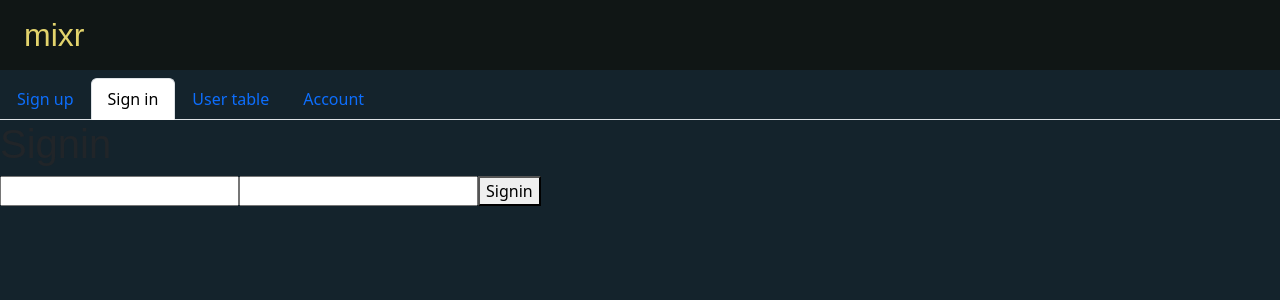
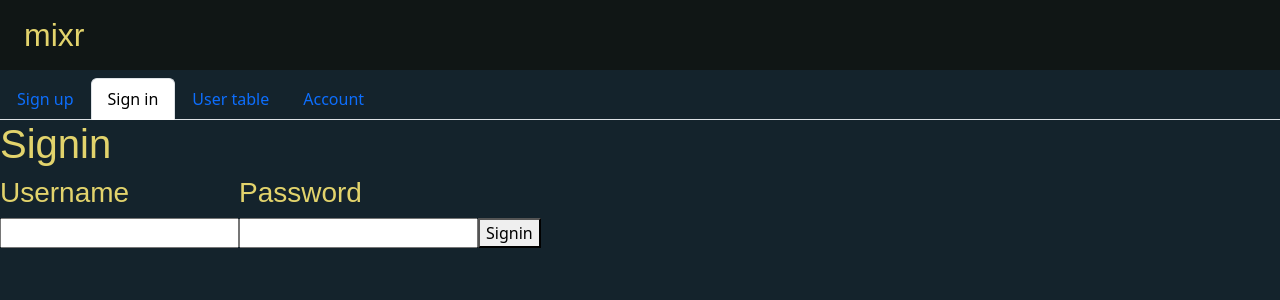
Before and after one commit to BalinVanessa/group-project-web-app, a React (Create React App) app: page /#/signin in a window 1280 px wide. Shown: the top 300 px of the page. Built offline with nearby package versions, Linux system fonts and the light colour scheme; no server answers; some icons are missing; a web font is replaced by a local one.

Commit message:
add input labels

```diff
--- a/src/Mixr/index.js
+++ b/src/Mixr/index.js
@@ -24,6 +24,8 @@ function Mixr() {
                 <Route path="/Home" element={<Home />} />
                 <Route path="/Home/:userID" element={<Home />} />
                 <Route path="/Profile/:userID" element={<Profile />} />
+
+                {/* A6 ROUTES --------------------------------------------- */}
                 <Route path="/signin" element={<Signin />} />
                 <Route path="/signupa6" element={<Signup />} />
                 <Route path="/account" element={<Account />} />
--- a/src/users/account.js
+++ b/src/users/account.js
@@ -29,34 +29,46 @@ function Account() {
     }, []);
     return (
         <div className="w-50">
-            <h1>Account</h1>
+            <h1 className="mxr-med-gold">Account</h1>
             {account && (
                 <div>
+                    <label>
+                        <h3 className="mxr-med-gold">Password</h3>
                         <input value={account.password}
                             onChange={(e) => setAccount({
                                 ...account,
                                 password: e.target.value
-                        })} />
+                            })} /></label>
+                    <label>
+                        <h3 className="mxr-med-gold">First name</h3>
                         <input value={account.firstName}
                             onChange={(e) => setAccount({
                                 ...account,
                                 firstName: e.target.value
-                        })} />
+                            })} /></label>
+                    <label>
+                        <h3 className="mxr-med-gold">Last name</h3>
                         <input value={account.lastName}
                             onChange={(e) => setAccount({
                                 ...account,
                                 lastName: e.target.value
-                        })} />
+                            })} /></label>
+                    <label>
+                        <h3 className="mxr-med-gold">Date of birth</h3>
                         <input value={account.dob}
                             onChange={(e) => setAccount({
                                 ...account,
                                 dob: e.target.value
-                        })} />
+                            })} /></label>
+                    <label>
+                        <h3 className="mxr-med-gold">Email</h3>
                         <input value={account.email}
                             onChange={(e) => setAccount({
                                 ...account,
                                 email: e.target.value
-                        })} />
+                            })} /></label>
+                    <label>
+                        <h3 className="mxr-med-gold">Role</h3>
                         <select
                             value={account.role}
                             onChange={(e) => setAccount({
@@ -67,7 +79,7 @@ function Account() {
                             <option value="ADMIN">Admin</option>
                             <option value="MIXOLOGIST">Mixologist</option>
                             <option value="DRINKER">Drinker</option>
-                    </select>
+                        </select></label>
                     <button onClick={save}>
                         Save
                     </button>
--- a/src/users/signin.js
+++ b/src/users/signin.js
@@ -10,9 +10,14 @@ function Signin() {
     };
     return (
         <div>
-            <h1>Signin</h1>
-            <input value={credentials.username} onChange={(e) => setCredentials({ ...credentials, username: e.target.value })} />
-            <input value={credentials.password} onChange={(e) => setCredentials({ ...credentials, password: e.target.value })} />
+            <h1 className="mxr-med-gold">Signin</h1>
+            <label>
+                <h3 className="mxr-med-gold">Username</h3>
+                <input value={credentials.username} onChange={(e) => setCredentials({ ...credentials, username: e.target.value })} />
+            </label>
+            <label>
+                <h3 className="mxr-med-gold">Password</h3>
+                <input value={credentials.password} onChange={(e) => setCredentials({ ...credentials, password: e.target.value })} /></label>
             <button onClick={signin}> Signin </button>
         </div>
     );
--- a/src/users/signup.js
+++ b/src/users/signup.js
@@ -17,20 +17,24 @@ function Signup() {
     };
     return (
         <div>
-            <h1>Signup</h1>
+            <h1 className="mxr-med-gold">Signup</h1>
             {error && <div>{error}</div>}
+            <label>
+                <h3 className="mxr-med-gold">Username</h3>
                 <input
                     value={credentials.username}
                     onChange={(e) => setCredentials({
                         ...credentials,
                         username: e.target.value
-                })} />
+                    })} /></label>
+            <label>
+                <h3 className="mxr-med-gold">Password</h3>
                 <input
                     value={credentials.password}
                     onChange={(e) => setCredentials({
                         ...credentials,
                         password: e.target.value
-                })} />
+                    })} /></label>
             <button onClick={signup}>
                 Signup
             </button>
--- a/src/users/table.js
+++ b/src/users/table.js
@@ -48,7 +48,7 @@ function UserTable() {
     useEffect(() => { fetchUsers(); }, []);
     return (
         <div>
-            <h1>User List</h1>
+            <h1 className="mxr-med-gold">User List</h1>
             <table className="table">
                 <thead>
                     <tr>
```
Lines whose indentation alone changed are shown as unchanged.
